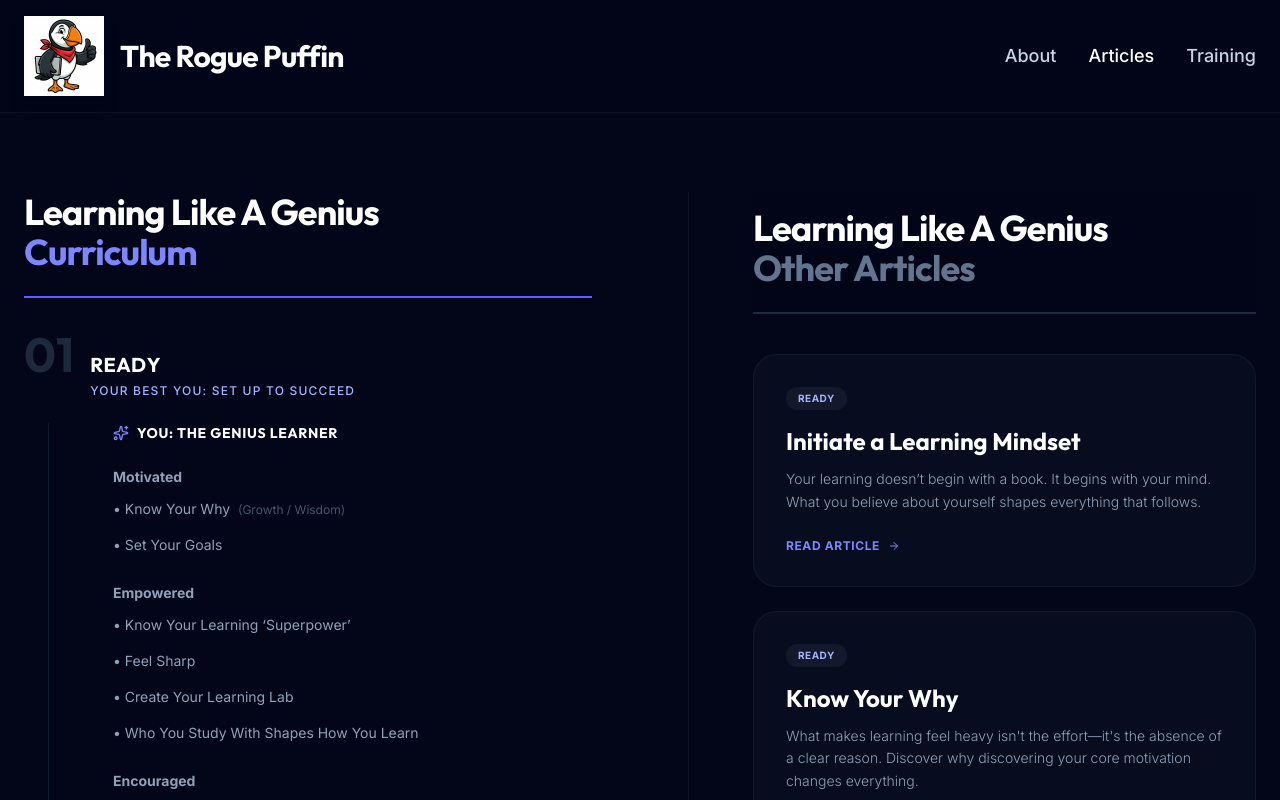
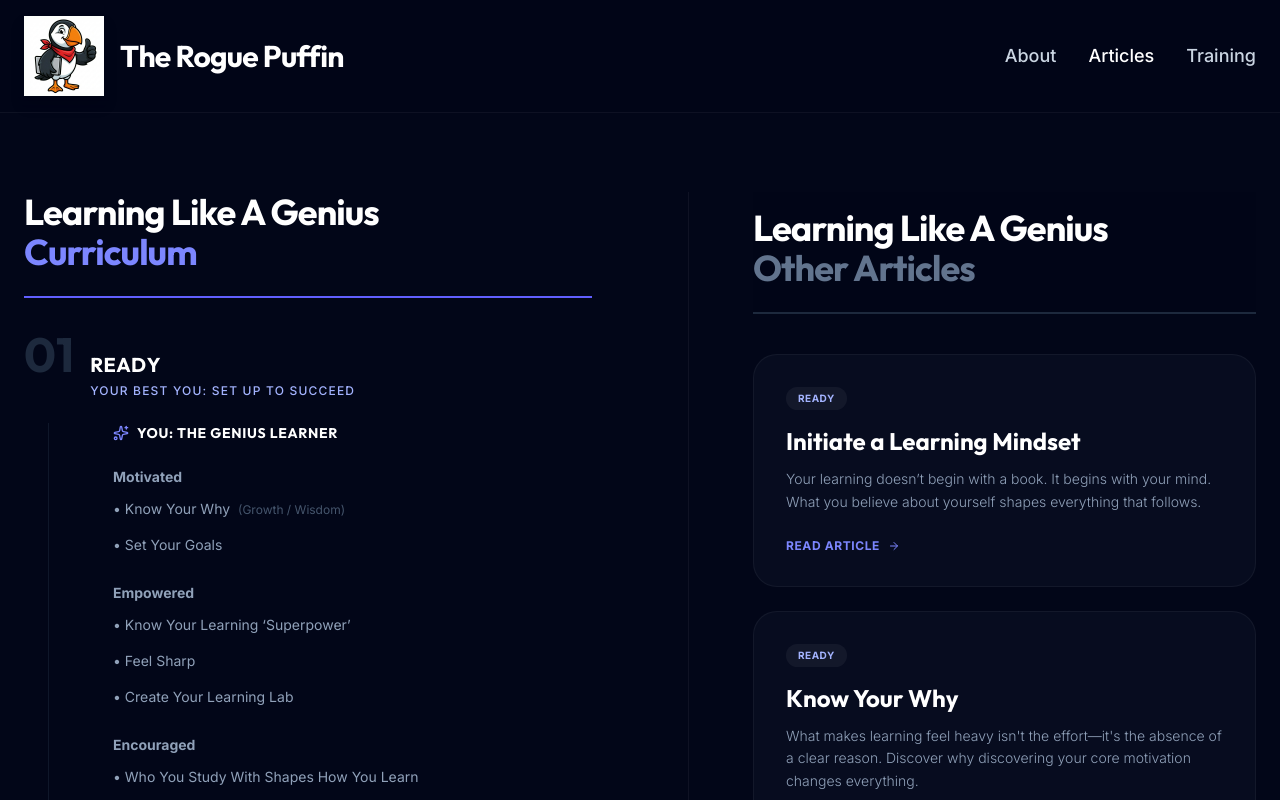
Before and after one commit to richardvanderkolk/the-rogue-puffin, a Next.js app: page /blog in a window 1280 px wide. Shown: the top 800 px of the page. Built offline with nearby package versions, Linux system fonts and the light colour scheme.

Commit message:
Update Preview the Material with Jigsaw metaphor

```diff
--- a/src/app/blog/page.tsx
+++ b/src/app/blog/page.tsx
@@ -68,16 +68,15 @@ export default async function BlogPage() {
                                                     <li className="text-sm text-slate-400 hover:text-white transition-colors cursor-pointer block py-1">
                                                         <Link href="/blog/create-your-learning-lab">• Create Your Learning Lab</Link>
                                                     </li>
-                                                    <li className="text-sm text-slate-400 hover:text-white transition-colors cursor-pointer block py-1">
-                                                        <Link href="/blog/your-social-circle">• Who You Study With Shapes How You Learn</Link>
-                                                    </li>
                                                 </ul>
                                             </div>
 
                                             <div>
                                                 <p className="text-sm font-bold text-slate-400 mb-2">Encouraged</p>
                                                 <ul className="space-y-2">
-                                                    <li className="text-sm text-slate-400 hover:text-white transition-colors cursor-pointer block py-1">• Your Social Circle</li>
+                                                    <li className="text-sm text-slate-400 hover:text-white transition-colors cursor-pointer block py-1">
+                                                        <Link href="/blog/your-social-circle">• Who You Study With Shapes How You Learn</Link>
+                                                    </li>
                                                     <li className="text-sm text-slate-400 hover:text-white transition-colors cursor-pointer block py-1">• Celebrate Your Successes</li>
                                                 </ul>
                                             </div>
--- a/src/data/articles.ts
+++ b/src/data/articles.ts
@@ -1174,6 +1174,15 @@ export const articles: Article[] = [
         content: `
             <p class="lead text-xl text-slate-300 mb-8 leading-relaxed">Most people start reading at page one. That’s the problem. If you want to learn faster and understand more, you don’t begin by reading. You begin by previewing.</p>
 
+            <h2 class="text-2xl font-bold text-white mt-12 mb-6 flex items-center gap-3"><span class="text-indigo-400">🧩</span> Get an Overview</h2>
+
+            <blockquote class="border-l-4 border-indigo-500 bg-slate-900/40 p-6 rounded-r-2xl font-medium text-white italic my-8 mb-8">
+                "It is easier to do a jigsaw puzzle if you have the picture on the box!"
+            </blockquote>
+
+            <p>It seems obvious that a jigsaw puzzle is much easier to assemble when you can see the final picture than without it.</p>
+            <p>Consider every bit of new information that you learn like a piece of the jigsaw puzzle. Every time you pick up a piece, you have a better idea of how it fits if you can locate it on the overall picture—but you remain quite clueless if you don’t see the big picture first.</p>
+
             <h2 class="text-2xl font-bold text-white mt-12 mb-6 flex items-center gap-3"><span class="text-indigo-400">🚀</span> Give Yourself a Head Start</h2>
             <p>Previewing is one of the simplest and most overlooked learning techniques.</p>
             <p class="font-medium text-indigo-300 my-6">And it works.</p>
```
